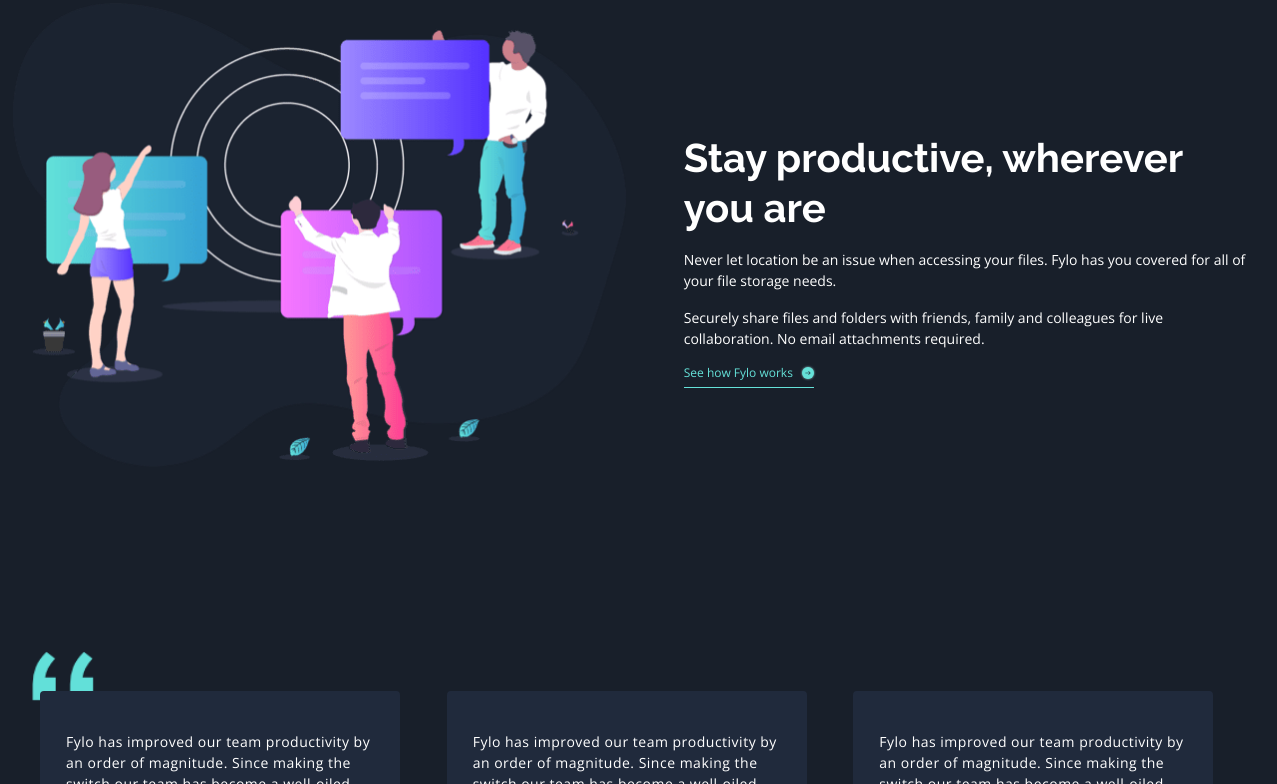
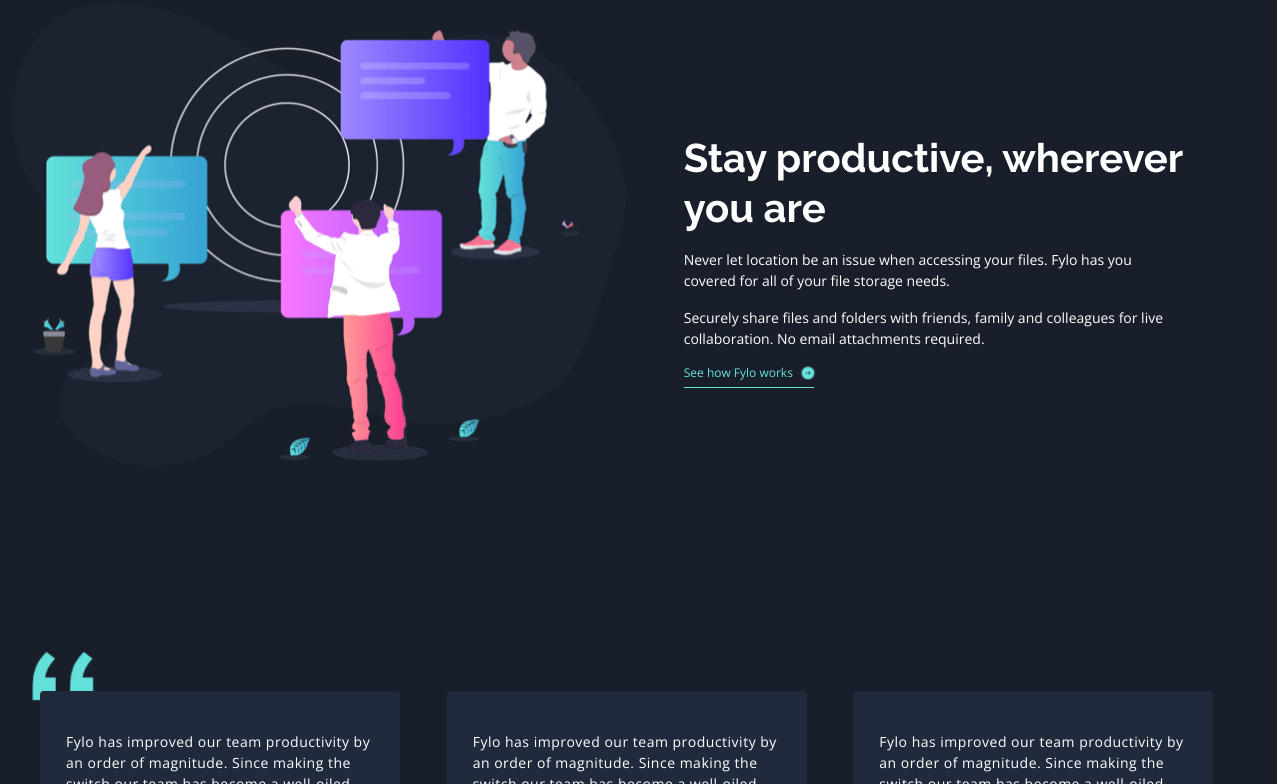
Before and after one commit to Galaxy159/Flyo, a React (Create React App) app: page / in a window 1536 px wide. Shown: the part 1900-2684 px from the top of the page, without its empty margins (138-1415 px from the left). Built offline with nearby package versions, Linux system fonts and the light colour scheme.

Commit message:
paragraphs

```diff
--- a/src/styles/App.css
+++ b/src/styles/App.css
@@ -294,6 +294,7 @@ h4 {
   .content__content {
     grid-template-rows: repeat(4, -webkit-min-content);
     grid-template-rows: repeat(4, min-content);
+    max-width: 50rem;
   }
 }
 .content__content--text {
--- a/src/styles/scss/_content.scss
+++ b/src/styles/scss/_content.scss
@@ -26,9 +26,9 @@
 
     @include respond(desktop) {
       grid-template-rows: repeat(4, min-content);
+      max-width: 50rem;
     }
-    &--headline {
-    }
+
     &--text {
       font-weight: 400;
       font-size: 1.4rem;
```
Also changed, not shown: 1 other file (tests, documents, lock files or other folders).
